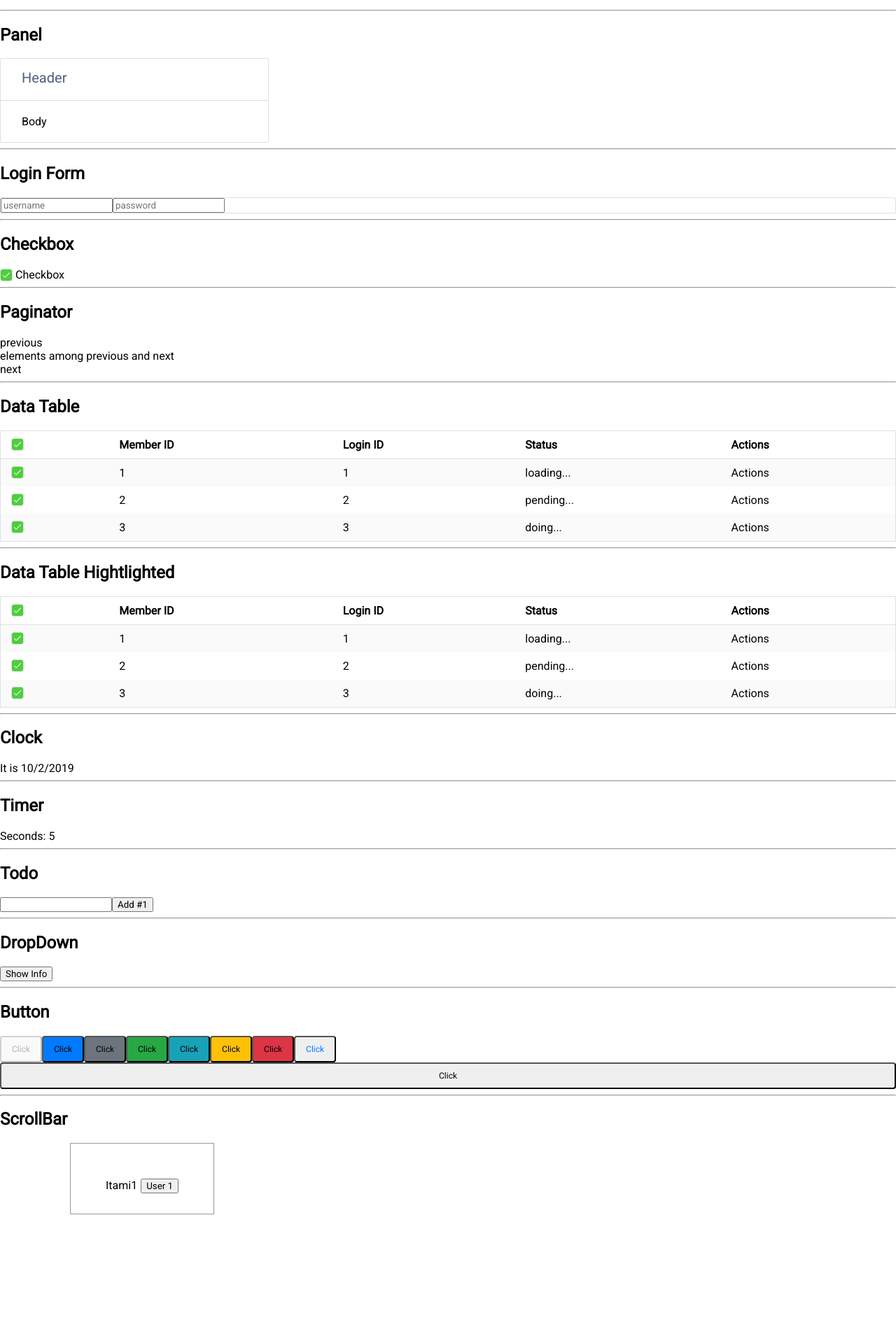
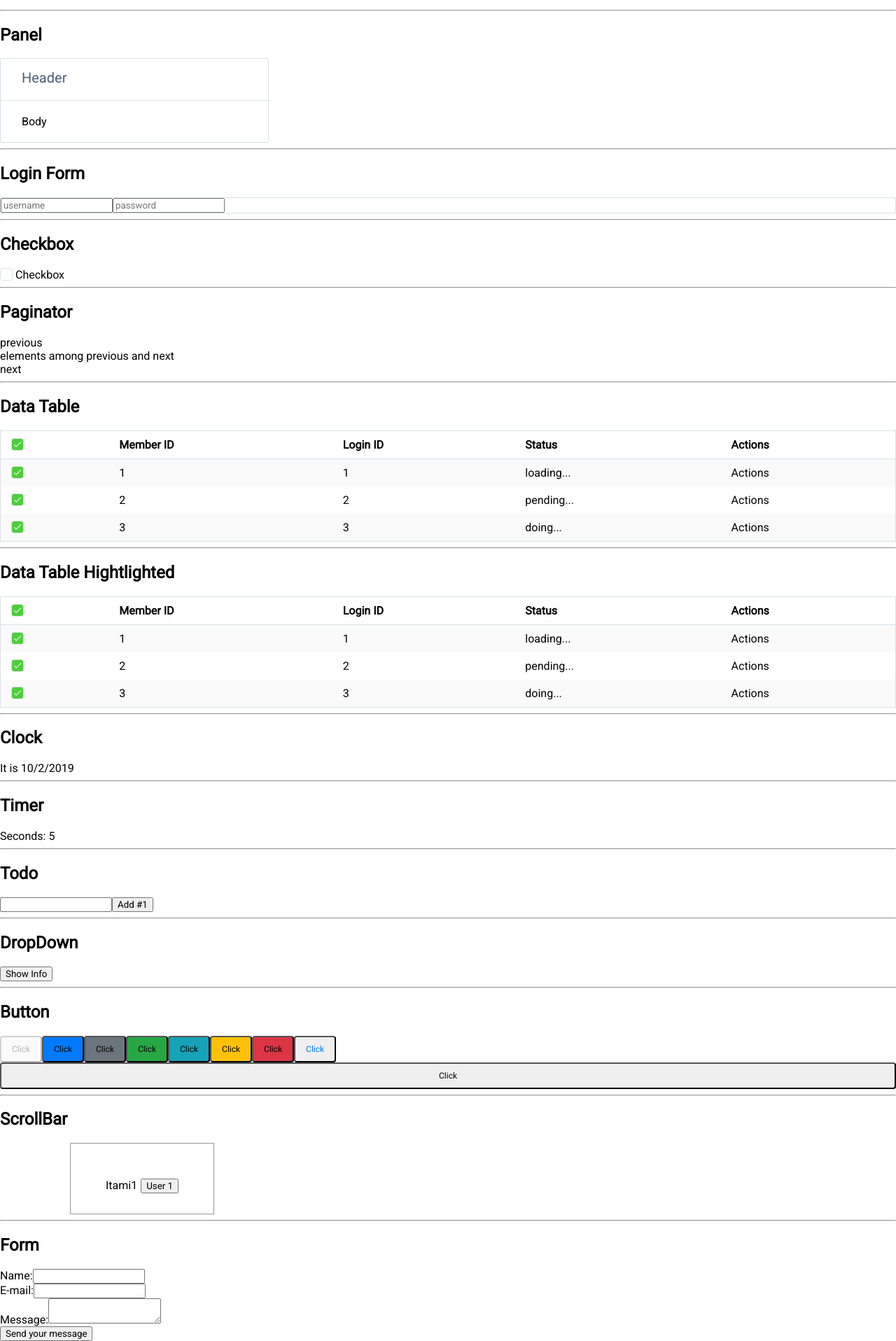
Before and after one commit to phichidung/test-ui, a React (Create React App) app: page / in a window 1280 px wide. Shown: the part 407-2323 px from the top of the page at 70% size. Before the commit the page ends 2142 px from the top, so only its background shows below. Built offline with nearby package versions, Linux system fonts and the light colour scheme.

Commit message:
fix scrollbar, add form

```diff
--- a/src/App.js
+++ b/src/App.js
@@ -10,23 +10,18 @@ import {
     Button,
     ScrollBar,
 }                                         from '../src/ui';
-import Panel, { PanelBody, PanelHeader }  from "./ui/Panel";
-import { Clock, Timer, Todo }             from './components';
-import { dividers }                       from "./common/dividers";
+import Panel, { PanelBody, PanelHeader }  from './ui/Panel';
+import { Clock, Timer, Todo, Form }       from './components';
+import { dividers }                       from './common/dividers';
 
 export default class App extends Component {
 
     constructor(props) {
         super(props);
         this.state = {
-            showDropDown: false
+            showDropDown : false,
+            checked      : false
         };
-    };
-
-    toggleDropDown() {
-        this.setState({
-            showDropDown: !this.state.showDropDown
-        })
     };
 
     render() {
@@ -99,9 +94,9 @@ export default class App extends Component {
 
                 <section>
                     <h1>Checkbox</h1>
-                    <Checkbox checked={'true'}
+                    <Checkbox checked={this.state.checked}
                               label={'Checkbox'}
-                              onChange={ (checked) => console.log(checked) }
+                              onClick={ () => this.setState({ checked: !this.state.checked })}
                     />
                 </section>
 
@@ -217,7 +212,7 @@ export default class App extends Component {
                 <section>
                     <h1>DropDown</h1>
                     <DropDown show={this.state.showDropDown}
-                              toggleDropDown={ () => this.toggleDropDown() }
+                              toggleDropDown={() => this.setState({ showDropDown: !this.state.showDropDown })}
                     />
                 </section>
 
@@ -287,6 +282,13 @@ export default class App extends Component {
                     <h1>ScrollBar</h1>
                     <ScrollBar/>
                 </section>
+
+                <hr/>
+
+                <section>
+                    <h1>Form</h1>
+                    <Form/>
+                </section>
             </div>
         );
     }
--- /dev/null
+++ b/src/components/Form.js
@@ -0,0 +1,31 @@
+import React, { Component } from 'react';
+
+export default class Form extends Component {
+
+    onSubmit(event) {
+        event.preventDefault();
+    };
+
+    render() {
+
+        return (
+            <form>
+                <div>
+                    <label htmlFor="name">Name:</label>
+                    <input type="text" id="name"/>
+                </div>
+                <div>
+                    <label htmlFor="mail">E-mail:</label>
+                    <input type="email" id="mail"/>
+                </div>
+                <div>
+                    <label htmlFor="msg">Message:</label>
+                    <textarea id="msg"/>
+                </div>
+                <div onClick={ (e) => this.onSubmit(e)} className="button">
+                    <button type="submit">Send your message</button>
+                </div>
+            </form>
+        );
+    }
+}
--- a/src/components/index.js
+++ b/src/components/index.js
@@ -1,9 +1,11 @@
 import Clock from "./Clock";
 import Timer from "./Timer";
-import Todo from "./Todo";
+import Todo  from "./Todo";
+import Form  from "./Form";
 
 export {
     Clock,
     Timer,
-    Todo
+    Todo,
+    Form
 }
--- a/src/ui/Checkbox.css
+++ b/src/ui/Checkbox.css
@@ -1,4 +1,7 @@
 .neu.checkbox {
+    display: flex;
+    justify-content: center;
+    align-items: center;
     width: 16px;
     height: 16px;
     border-radius: 4px;
@@ -9,3 +12,8 @@
 .neu.checkbox.checked {
     background-color: #4ece3d;
 }
+
+.neu.checkbox-image {
+    width: 10px;
+    height: 10px;
+}
--- a/src/ui/Checkbox.js
+++ b/src/ui/Checkbox.js
@@ -1,35 +1,18 @@
 import React, { Component } from 'react';
+import PropTypes            from 'prop-types';
 import './Checkbox.css';
 
 export default class Checkbox extends Component {
 
-    constructor(props) {
-        super(props);
-        this.state = {
-            checked: props.checked
-        }
-    };
-
-    onClick() {
-        this.setState({ checked: !this.state.checked },
-        () => this.props.onChange(this.state.checked))
-    };
-
     render() {
-        const { checked } = this.state;
-        const { label }   = this.props;
+        const { label, onClick, checked } = this.props;
 
         return (
-            <label onClick={ () => this.onClick() } style={{ display: 'flex' }}>
-                <div style={{ display: 'flex', alignItems: 'center' }}>
-                    <div className={`neu checkbox ${checked ? 'checked' : ''}`}
-                         style={{ display: 'flex', justifyContent: 'center', alignItems: 'center' }}
-                    >
-                        <img style={{ height: 10, width: 10 }}
-                             src={require('../images/checkmark.svg')}
-                             alt={'checkmark'}
-                        />
-                    </div>
+            <label style={{ display: 'flex' }} onClick={onClick}>
+                <div className={`neu checkbox ${checked ? 'checked' : ''}`}>
+                    {
+                        checked && <img className={'neu checkbox-image'} src={require('../images/checkmark.svg')} alt={'checkmark'} />
+                    }
                 </div>
                 &nbsp;
                 <div>
@@ -39,3 +22,15 @@ export default class Checkbox extends Component {
         );
     }
 }
+
+PropTypes.defaultProps = {
+    checked : false,
+    label   : '',
+    onClick : () => {}
+};
+
+PropTypes.propTypes = {
+    checked : PropTypes.bool,
+    label   : PropTypes.string,
+    onClick : PropTypes.func
+};
--- a/src/ui/ScrollBar.js
+++ b/src/ui/ScrollBar.js
@@ -37,11 +37,7 @@ export default class ScrollBar extends Component {
                 {
                     users.map((user, index) => {
                         return (
-                            <div style={{
-                                display: 'flex',
-                                justifyContent: 'center',
-                                margin: '50px',
-                            }}>
+                            <div style={{ display: 'flex', justifyContent: 'center', margin: 50 }}>
                                 <div>
                                     {user.name}
                                 </div>
```
